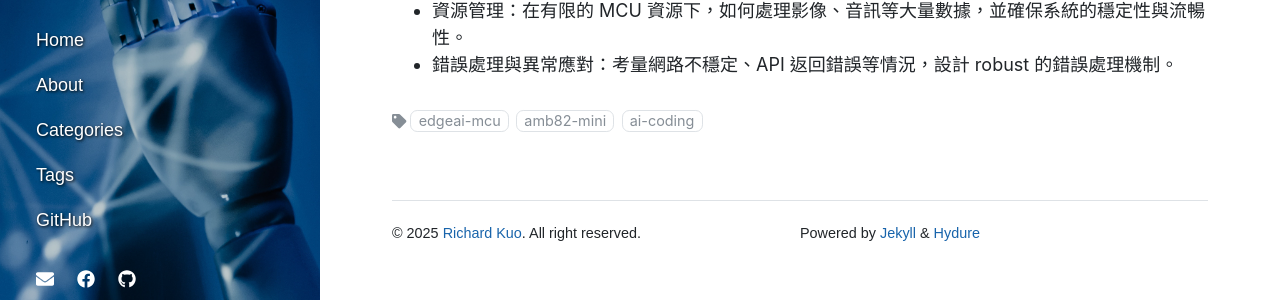
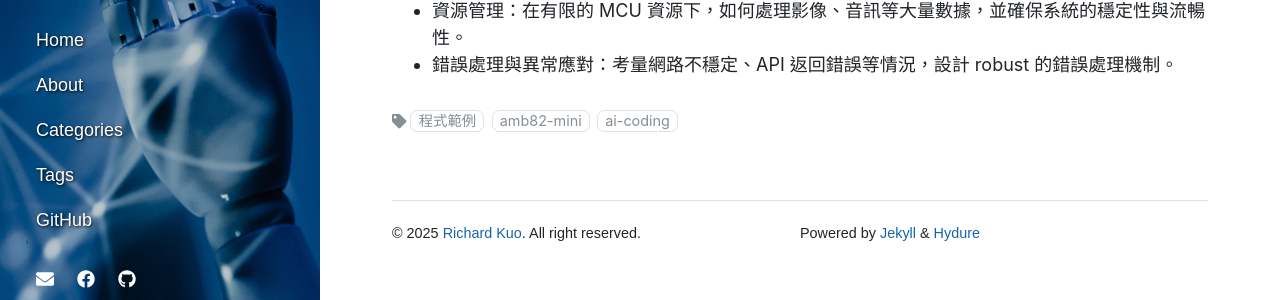
Before and after one commit to rkuo2000/EdgeAI-course, a Jekyll site: the page built from _posts/2025-06-03-edge-ai-mcu-project-overview.md, in a window 1280 px wide and 900 px high, scrolled down 2997 px. Shown: the part 564-864 px from the top of the window. Built offline with Jekyll 4.4.1, drawn with Linux system fonts in a browser that asks for light colours; nearby versions of some CDN libraries.

Commit message:
Update 2025-06-03-edge-ai-mcu-project-overview.md

```diff
--- a/_posts/2025-06-03-edge-ai-mcu-project-overview.md
+++ b/_posts/2025-06-03-edge-ai-mcu-project-overview.md
@@ -3,7 +3,7 @@ layout: post # 指定文章佈局，通常是 post
 title: EdgeAI 專題實作導覽
 date: 2025-06-03 08:00:00 +0800 # 發表日期和時間 (請根據您當前的時區調整 +0800 代表 UTC+8)
 categories: [邊緣運算] # 文章分類，您可以自訂
-tags: [EdgeAI-MCU, AMB82-mini, AI-coding] # 文章標籤，您可以自訂
+tags: [程式範例, AMB82-mini, AI-coding] # 文章標籤，您可以自訂
 description: AMB82-mini 邊緣運算專題實作計畫
 mathjax: false # 如果這篇文章不需要顯示數學公式，請設false
 comments: false # 如果這篇文章需要啟用評論，請設為 true
```
